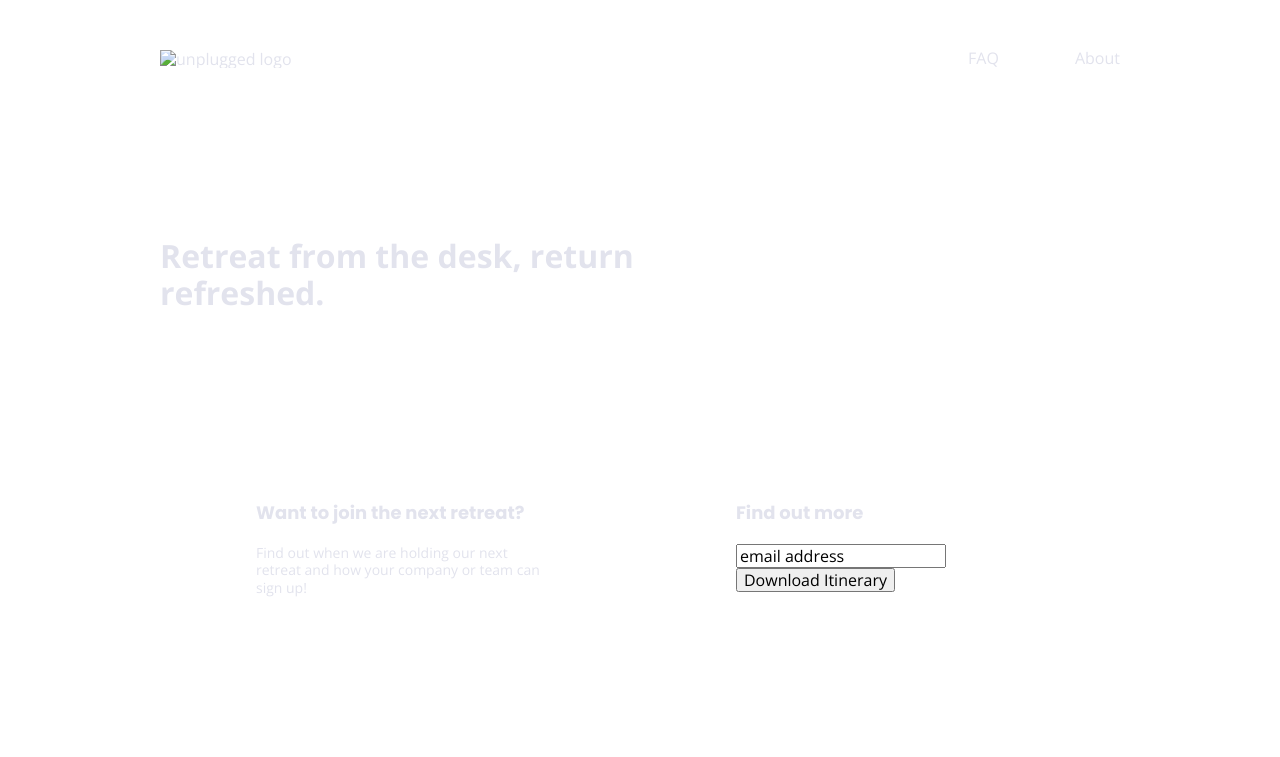
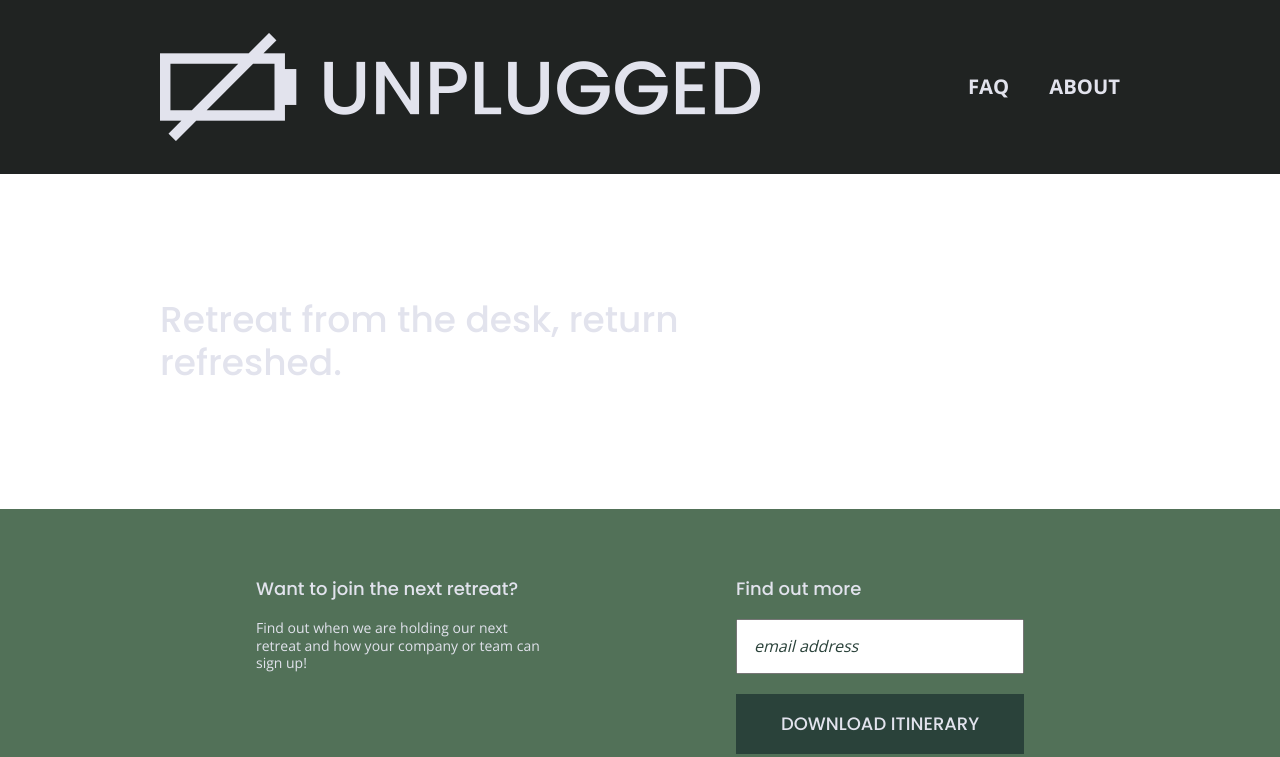
Before and after one commit to krbarr/unplugged-retreat, a website built with Parcel: page index.html in a window 1280 px wide. Shown: the top 757 px of the page. Built offline with nearby package versions, Linux system fonts and the light colour scheme.

Commit message:
Added background colors and font styles

```diff
--- a/css/main.css
+++ b/css/main.css
@@ -113,6 +113,7 @@ a {
 h2 {
 	font-family: 'Poppins', sans-serif;
 	font-size: 1.875em;
+	font-weight: 500;
 }
 
 h3,
@@ -120,6 +121,7 @@ h4 {
 	font-family: 'Poppins', sans-serif;
 	font-size: 1.125em;
 	margin: 20px 0;
+	font-weight: 500;
 }
 
 p {
@@ -152,6 +154,7 @@ footer {
 	justify-content: center;
 	align-items: center;
 	flex-flow: row wrap;
+	background-color: #202322;
 }
 
 /* Header Styles */
@@ -168,14 +171,11 @@ header .content-wrapper {
 	margin: 0;
 }
 
-header a {
-
-}
-
 header .header-divider {
 	width: 100%;
 	height: 1px;
 	margin: 10px 0 20px 0;
+	background: #3a3a3a;
 }
 
 header nav {
@@ -184,6 +184,9 @@ header nav {
 	align-items: center;
 	flex-flow: row wrap;
 	width: 60%;
+	font-size: 1.125em;
+	font-weight: 700;
+	text-transform: uppercase;
 }
 
 header nav ul {
@@ -192,14 +195,19 @@ header nav ul {
 	width: 100%;
 }
 
+header nav ul li {
+	font-size: 1.125em;
+}
+
 /* Footer Styles */
 
 footer {
 	flex-direction: column;
+	text-align: center;
 }
 
 footer p {
-  margin: 0;
+	margin: 0;
 }
 
 footer .content-wrapper {
@@ -207,16 +215,8 @@ footer .content-wrapper {
 	margin: 50px 0;
 }
 
-footer .footer-content {
-
-}
-
 footer .contact {
 	margin-bottom: 50px;
-}
-
-footer .social {
-
 }
 
 footer .social-icons {
@@ -245,6 +245,13 @@ footer .copyright {
 	flex-flow: row wrap;
 }
 
+.hero-area h1 {
+	font-size: 2.25em;
+	font-family: 'Poppins', Helvetica, Arial, sans-serif;
+	font-weight: 500;
+	line-height: 1.2;
+}
+
 /* Aside */
 
 aside {
@@ -252,18 +259,33 @@ aside {
 	justify-content: center;
 	align-items: center;
 	flex-flow: row wrap;
-}
-
-aside .content-wrapper {
-
-}
-
-aside .form-description {
-
+	background-color: #527158;
 }
 
 aside .form {
+	margin-top: 30px;
+}
 
+input[type=text] {
+	box-sizing: border-box;
+	width: 100%;
+	color: #2a423a;
+ 	font-style: italic;
+  	padding: 1em;
+}
+
+input[type=button] {
+  	width: 100%;
+  	padding: 20px 0;
+  	margin-top: 20px;
+  	background-color: #2a423a;
+  	font-family: 'Poppins', Helvetica, Arial, sans-serif;
+  	font-weight: 500;
+  	font-size: 1.125em;
+  	color: #e2e3ed;
+  	border: none;
+  	text-align: center;
+  	text-transform: uppercase;
 }
 
 /* Features */
@@ -292,6 +314,7 @@ aside .form {
 
 .features p {
 	margin: 0;
+	text-align: center;
 }
 
 .fontawesome-icon {
@@ -312,14 +335,12 @@ aside .form {
 	display: flex;
 	justify-content: center;
 	flex-flow: row wrap;
+	background-color: #2a423a;
 }
 
 .reviews h2 {
 	margin-bottom: 40px;
-}
-
-.reviews article {
-
+	line-height: 1;
 }
 
 .reviews h3 {
@@ -334,6 +355,7 @@ aside .form {
 	justify-content: center;
 	align-items: center;
 	flex-flow: row wrap;
+	background-color: #527158;
 }
 
 .contact-section {
@@ -341,6 +363,7 @@ aside .form {
 	justify-content: center;
 	align-items: center;
 	flex-flow: row wrap;
+	background-color: #2a423a;
 }
 
 .contact-content p {
@@ -354,6 +377,7 @@ aside .form {
 	justify-content: center;
 	align-items: center;
 	flex-flow: row wrap;
+	background-color: #527158;
 }
 
 .faq .content-wrapper {
@@ -366,10 +390,15 @@ aside .form {
 
 .faq h2 {
 	margin-bottom: 40px;
+	line-height: 1;
 }
 
 .faq-content {
 	margin-bottom: 50px;
+}
+
+.faq-content h4 {
+  line-height: 1.333;
 }
 
 /* ==========================================================================
--- a/index.html
+++ b/index.html
@@ -29,7 +29,7 @@
 
   <header>
     <div class="content-wrapper">
-      <a href="#"><img src="" alt="unplugged logo"></a>
+      <a href="#"><img src="img/unplugged-logo.png" alt="unplugged logo"></a>
       <div class="header-divider"></div>
       <nav>
            <ul>
```
Also changed, not shown: about/index.html (+1 -1 lines), faqs/index.html (+1 -1 lines), img/unplugged-logo.png (added).
